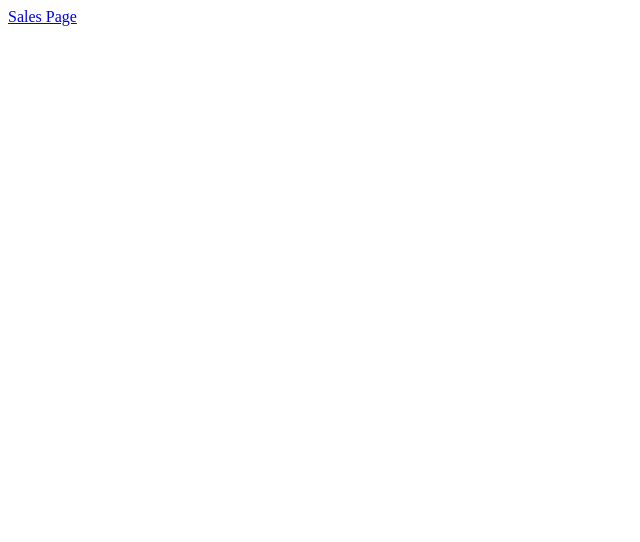
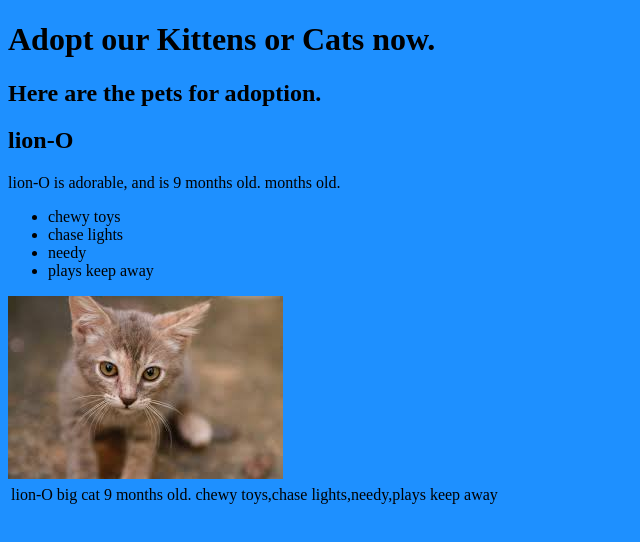
Before and after one commit to DeltaVCode/cedarrapids-code-201d10, a plain HTML site: page class-07/demo-class-07/index.html in a window 1280 px wide. Shown: the whole page, without its empty margins (0-640 px from the left). Drawn offline with Linux system fonts and the light colour scheme.

Commit message:
add demo

```diff
--- a/class-07/demo-class-07/css/reset.css
+++ b/class-07/demo-class-07/css/reset.css
@@ -0,0 +1,48 @@
+/* http://meyerweb.com/eric/tools/css/reset/
+   v2.0 | 20110126
+   License: none (public domain)
+*/
+
+html, body, div, span, applet, object, iframe,
+h1, h2, h3, h4, h5, h6, p, blockquote, pre,
+a, abbr, acronym, address, big, cite, code,
+del, dfn, em, img, ins, kbd, q, s, samp,
+small, strike, strong, sub, sup, tt, var,
+b, u, i, center,
+dl, dt, dd, ol, ul, li,
+fieldset, form, label, legend,
+table, caption, tbody, tfoot, thead, tr, th, td,
+article, aside, canvas, details, embed,
+figure, figcaption, footer, header, hgroup,
+menu, nav, output, ruby, section, summary,
+time, mark, audio, video {
+	margin: 0;
+	padding: 0;
+	border: 0;
+	font-size: 100%;
+	font: inherit;
+	vertical-align: baseline;
+}
+/* HTML5 display-role reset for older browsers */
+article, aside, details, figcaption, figure,
+footer, header, hgroup, menu, nav, section {
+	display: block;
+}
+body {
+	line-height: 1;
+}
+ol, ul {
+	list-style: none;
+}
+blockquote, q {
+	quotes: none;
+}
+blockquote:before, blockquote:after,
+q:before, q:after {
+	content: '';
+	content: none;
+}
+table {
+	border-collapse: collapse;
+	border-spacing: 0;
+}
--- a/class-07/demo-class-07/css/style.css
+++ b/class-07/demo-class-07/css/style.css
@@ -0,0 +1,8 @@
+body{
+  background-color: dodgerblue;
+}
+
+
+table {
+
+}
--- a/class-07/demo-class-07/index.html
+++ b/class-07/demo-class-07/index.html
@@ -4,14 +4,68 @@
   <head>
     <meta charset="utf-8">
     <meta http-equiv="X-UA-Compatible" content="IE=edge">
-    <title></title>
+    <title>Week Two</title>
     <meta name="description" content="">
     <meta name="viewport" content="width=device-width, initial-scale=1">
-    <link rel="stylesheet" href="">
+
+    <!-- <link rel="stylesheet" href="css/reset.css"> -->
+    <link rel="stylesheet" href="css/style.css">
   </head>
   <body>
-    <a href="sales.html">Sales Page</a>
+    <header>
+      <h1>Adopt our Kittens or Cats now.</h1>
+    </header>
+    <main>
+      <h2>Here are the pets for adoption.</h2>
+      <section id="kittenProfiles">
+        <!-- Generate content from js pages the app.js -->
+        <!-- <article>
+          <h2></h2>
+          <p></p>
+          <ul>
+            <li></li>
+            <li></li>
+          </ul>
+          <img />
+        </article> -->
+      </section>
 
-    <script src="" async defer></script>
+
+
+      <table id="adoptPets-holder" class="adoptPetDiv">
+          <!-- <table>
+            <thead>
+              <tr>
+                <th>6am</th>
+              </tr>
+            </thead>
+            <tbody id="tableRender">
+              <tr>
+                <td></td>
+                <td></td>
+                <td></td>
+              </tr>
+
+            </tbody>
+            <tfoot id="footerTotals">
+
+            </tfoot>
+          </table> -->
+        </table>
+    </main>
+    <footer>
+
+    </footer>
+
+
+
+
+
+
+
+
+
+
+    <script src="js/app.js" ></script>
   </body>
 </html>
--- a/class-07/demo-class-07/js/app.js
+++ b/class-07/demo-class-07/js/app.js
@@ -1,67 +1,120 @@
 'use strict';
-console.log('the app js file is connected');
+console.log('app js file is connected.');
+
+// Problem Domain: the Cedar Rapids Kitten Rescue has tons of kittens who need good homes. One of the best ways to reach prospective adoptive homes is to have profiles for each kitten available on a website. There are hundreds of kittens, though, and only a few volunteers; it's too time-consuming to hand-code each kitten's profile on their website. They need a better way.
+
+//Each Kitten's profile should have:
+// Name
+// Breed
+// - random age assigned
+// a list of what they like.
+// an image
+// is good with kids
+// is good with dogs
+// is good with other animals
+
+// let petOne = {
+//   name: 'Tiger',
+//   breed: 'Tabby',
+//   imageName: 'tommyBob',
+//   interests: ['Rainy Days', 'Running', 'Yarn'],
+//   isGoodWithKids: true,
+//   isGoodWithDogs:  true,
+//   isGoodWithCats: true,
+//   setAge: function() {
+//     this.age = randomAge(3,12) + ' Months old.';
+//   }
+// };
+
+function Pet(name, breed, imageName, interests, isGoodWithKids, isGoodWithDogs, isGoodWithCats){
+  this.name = name;
+  this.breed = breed;
+  this.imageName = imageName;
+  this.interests = interests;
+  this.isGoodWithKids = isGoodWithKids;
+  this.isGoodWithDogs = isGoodWithDogs;
+  this.isGoodWithCats = isGoodWithCats;
+}
+
+Pet.prototype.setAge = function(){
+  this.age = randomAge(3, 12) + ' months old.';
+};
+
+function randomAge(min, max){
+  return Math.floor(Math.random() * (max - min + 1) + min);
+}
+
+//this is pulling from the interests array.
+Pet.prototype.getInterests = function(){
+  let randomArrayIndex = Math.floor(Math.random() * this.interests.length);
+  return this.interests[randomArrayIndex];
+};
 
 
-// Uses a method of that object to generate a random number of customers per hour. Objects/Math/random
-// Calculate and store the simulated amounts of cookies purchased for each hour at each location using average cookies purchased and the random number of customers generated
-// Store the results for each location in a separate array… perhaps as a property of the object representing that location
-// Display the values of each array as unordered lists in the browser
-// Calculating the sum of these hourly totals; your output for each location should look like this:
+Pet.prototype.render = function(){
+  //Grab the Parent Element
+  //Create child elements article h2 p ul li and interests and image
+  let parentElement = document.getElementById('kittenProfiles');
+  console.log(parentElement);
+  let article = document.createElement('article');
+  parentElement.appendChild(article);
+  //h2
+  let h2 = document.createElement('h2');
+  h2.textContent = this.name;
+  article.appendChild(h2);
+  //paragraph
+  //  <p></p>
+  let petPara = document.createElement('p');
+  //template literals use the back ticks and the $ to mix stings and js stuff.
+  petPara.textContent = `${this.name} is adorable, and is ${this.age} months old.`;
+  article.appendChild(petPara);
 
 
-// Location	Min / Cust	Max / Cust	Avg Cookie / Sale
+  //pets interests
+  let ul = document.createElement('ul');
+  article.appendChild(ul);
 
-// Tokyo	3	24	1.2
-// Dubai	11	38	3.7
-// Paris	20	38	2.3
-// Lima	2	16	4.6
-//two things 1 allows us the right number of iterations in our for loop
-const hours = ['6am', '7am', '8am', '9am', '10am', '11am', '12pm', '1pm', '2pm', '3pm', '4pm', '5pm', '6pm', '7pm'];
+  //fill up ul with list items
+  for(let i = 0; i < this.interests.length; i++){
+    let li = document.createElement('li');
+    li.textContent = this.interests[i];
+    ul.appendChild(li);
+  }
+
+  let img = document.createElement('img');
+  img.setAttribute('src', 'images/' + this.imageName + '.jpeg');
+  img.setAttribute('alt', 'Adopt ' + this.name + 'NOW!, no TODAY!');
+  article.appendChild(img);
 
 
 
-let storeOne = {
-  //set up of keys and values given to us.
-  locationName: 'Seattle',
-  minCustomerPerHour: 23,
-  maxCustomerPerHour: 65,
-  avgCookiesPerSale: 6.3,
-  //needed these to store information
-  customersEachHour: [],
-  cookiesEachHour: [],
-  totalDailyCookies: 0,
-  //calculate customers to store in an array
-  calcCustomersEachHour: function(){
-    for(let i = 0; i < hours.length; i++){
-      this.customersEachHour.push(random(this.minCustomerPerHour, this.maxCustomerPerHour));
-    }
-  },
-  //calculate our cookies and call the customer each hour function
-  calcCookiesEachHour: function(){
-    this.calcCustomersEachHour();
-    for (let i = 0; i < hours.length; i++){
-      let oneHour = Math.ceil(this.customersEachHour[i] * this.avgCookiesPerSale);
-      this.cookiesEachHour.push(oneHour);
-      this.totalDailyCookies = this.totalDailyCookies + oneHour;
-    }
-  },
-  //we have the render function that calls the calc cookie function which calls the calc customers function
-  render(){
-    this.calcCookiesEachHour();
-    const unorderedList = document.getElementById('seattle');
-    for(let i = 0; i < hours.length; i++){
-      //here we get cookies each hour
-      let listItem = document.createElement('li');
-      listItem.textContent = hours[i] + ': ' + this.cookiesEachHour[i] + ' cookies';
-      //they go to the page
-      unorderedList.appendChild(listItem);
-    }//closes for loop
-    //lastly we get total cookies, base on calcs happening above.
-    let listItem = document.createElement('li');
-    listItem.textContent = 'Total: ' + this.totalDailyCookies + ' cookies';
-    unorderedList.appendChild(listItem);
-  }
-};//closes object literal storeOne
+  //create table for pets
+  let petTable = document.getElementById('adoptPets-holder');
+  let petRow = document.createElement('tr');
+  //create element
+  let nameCell = document.createElement('td');
+  nameCell.textContent = this.name;
+  //append nameCell to row
+  petRow.appendChild(nameCell);
+  //breedbreed
+  let breedCell = document.createElement('td');
+  breedCell.textContent = this.breed;
+  petRow.appendChild(breedCell);
+  //ageCell
+  let ageCell = document.createElement('td');
+  ageCell.textContent = this.age;
+  petRow.appendChild(ageCell);
+  //interests
+  let interestsCell = document.createElement('td');
+  interestsCell.textContent = this.interests;
+  petRow.appendChild(interestsCell);
+
+  petTable.appendChild(petRow);
+
+
+
+
+};//closes the render prototype function
 
 
 
@@ -69,17 +122,52 @@ let storeOne = {
 
 
 
-//runs our random number in our objects
-function random(minCust, maxCust){
-  return Math.floor(Math.random() * (maxCust - minCust + 1)) + minCust;
-}
 
 
-const allStores = [storeOne];
 
-//IIFE
-(function renderAllStores(){
-  for(let i = 0; i < allStores.length; i++){
-    allStores[i].render();
-  }
-})();
+
+
+
+
+
+
+
+
+
+
+
+
+
+
+
+
+
+
+
+
+
+
+
+
+
+
+
+
+
+
+
+
+
+
+let firstPet = new Pet('lion-O', 'big cat', 'jumper', ['chewy toys', 'chase lights', 'needy', 'plays keep away'],true, true, true);
+firstPet.setAge();
+firstPet.getInterests();
+
+
+let adoptPet = [firstPet];
+
+
+for(let i = 0; i < adoptPet.length; i++){
+  console.log(adoptPet[i]);
+  adoptPet[i].render();
+}
```
Also changed, not shown: class-07/demo-class-07/sales.html (deleted, +0 -20 lines), class-07/demo-class-07/images/diabloBlanco.jpeg (added), class-07/demo-class-07/images/jumper.jpeg (added), class-07/demo-class-07/images/tommyBob.jpeg (added).
